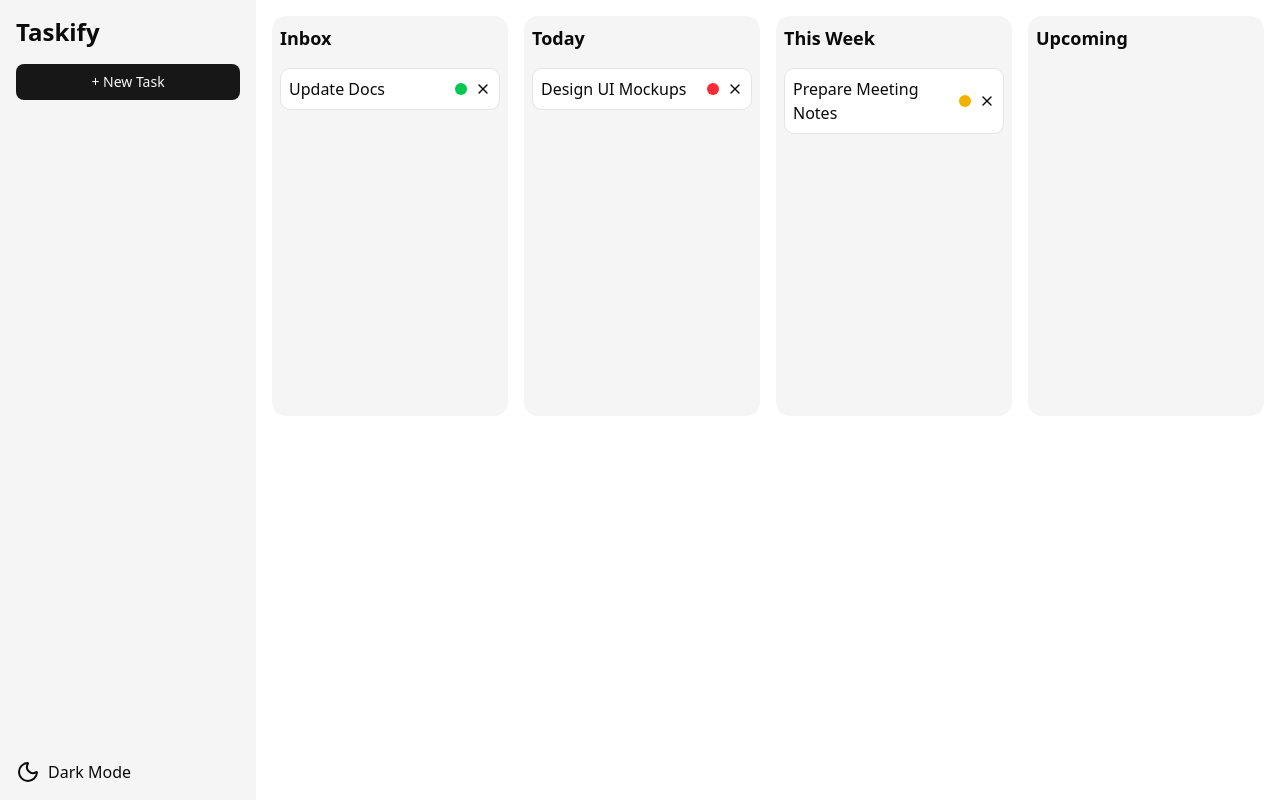
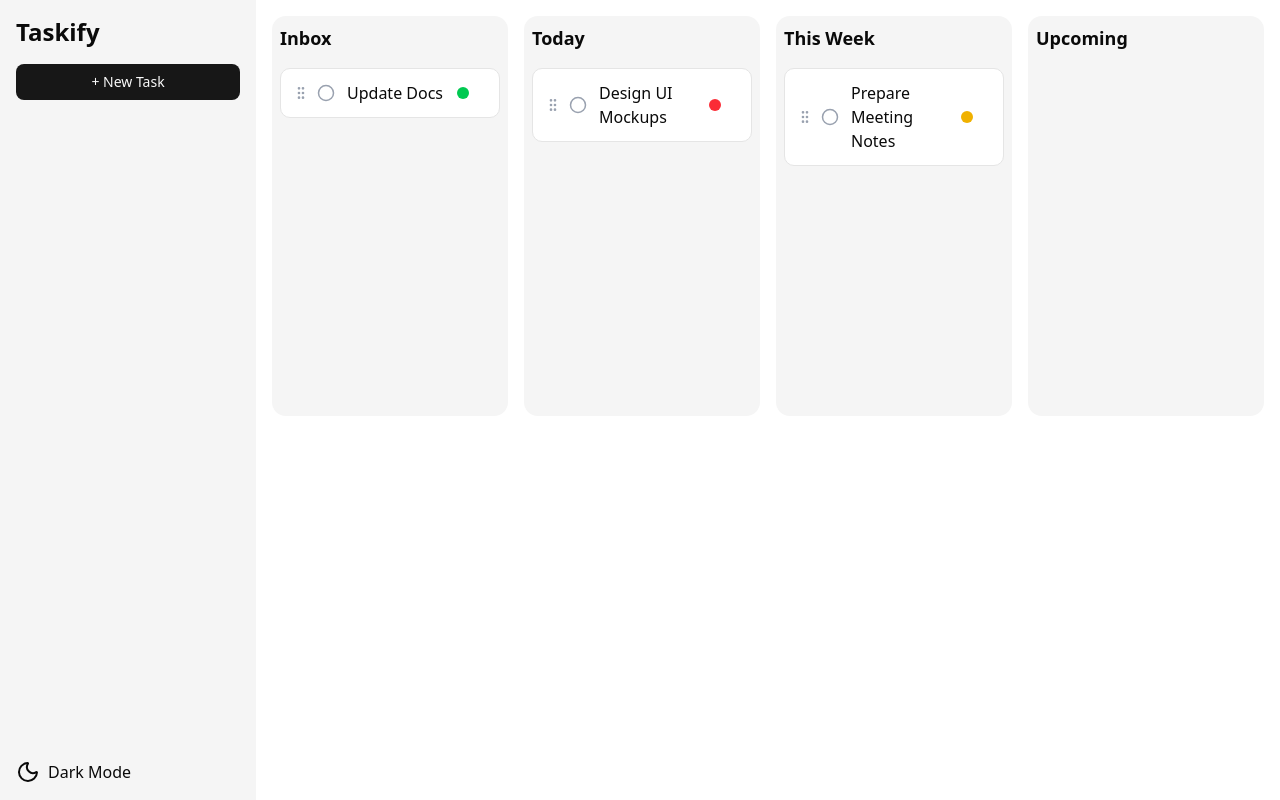
Before and after one commit to felipeudw/taskify, a React (Vite) app in the folder frontend/: page / in a window 1280 px wide. Built offline with nearby package versions, Linux system fonts and the light colour scheme.

Commit message:
add task drag-and-drop with reordering and toggle completion functionality

```diff
--- a/frontend/src/features/board/Board.tsx
+++ b/frontend/src/features/board/Board.tsx
@@ -1,9 +1,16 @@
-import {DndContext, closestCorners, type DragEndEvent} from '@dnd-kit/core';
+import {useState, useMemo} from 'react';
+import {
+    DndContext,
+    closestCorners,
+    DragOverlay,
+    type DragEndEvent,
+} from '@dnd-kit/core';
 import BoardColumn from './BoardColumn';
+import TaskCard from './TaskCard';
 import {useTaskStore} from '../../store/useTaskStore';
-import type {ColumnType} from "@/types/task.ts";
+import type {Task} from '../../types/task';
 
-const columns: Array<{ id: ColumnType, title: string }> = [
+const columns = [
     {id: 'inbox', title: 'Inbox'},
     {id: 'today', title: 'Today'},
     {id: 'week', title: 'This Week'},
@@ -11,23 +18,79 @@ const columns: Array<{ id: ColumnType, title: string }> = [
 ];
 
 export default function Board() {
-    const moveTask = useTaskStore((state) => state.moveTask);
+    // ✅ Select tasks and actions once
+    const tasks = useTaskStore((s) => s.tasks);
+    const moveTask = useTaskStore((s) => s.moveTask);
+    const reorderTask = useTaskStore((s) => s.reorderTask);
+
+    const [activeId, setActiveId] = useState<string | null>(null);
+
+    const handleDragStart = (event: any) => {
+        setActiveId(event.active.id as string);
+    };
 
     const handleDragEnd = (event: DragEndEvent) => {
         const {active, over} = event;
-        if (!over || active.id === over.id) return;
+        setActiveId(null);
 
-        const newColumn = over.id as ColumnType; // Droppable ID → ColumnType
-        moveTask(active.id as string, newColumn);
+        if (!over) return;
+
+        const activeId = active.id as string;
+        const overId = over.id as string;
+        if (activeId === overId) return;
+
+        const activeTask = tasks.find((t) => t.id === activeId);
+        if (!activeTask) return;
+
+        const overTask = tasks.find((t) => t.id === overId);
+
+        if (overTask) {
+            // ✅ Reorder inside the same column
+            if (activeTask.column === overTask.column) {
+                const columnTasks = tasks.filter((t) => t.column === activeTask.column);
+                const oldIndex = columnTasks.findIndex((t) => t.id === activeId);
+                const newIndex = columnTasks.findIndex((t) => t.id === overId);
+                reorderTask(oldIndex, newIndex, activeTask.column);
+            } else {
+                // ✅ Move to another column
+                moveTask(activeId, overTask.column);
+            }
+        } else {
+            // ✅ Dropped on a column container
+            if (overId !== activeTask.column) {
+                moveTask(activeId, overId as any);
+            }
+        }
     };
 
+    const handleDragCancel = () => setActiveId(null);
+
+    const activeTask: Task | undefined = useMemo(
+        () => (activeId ? tasks.find((t) => t.id === activeId) : undefined),
+        [activeId, tasks]
+    );
+
     return (
-        <DndContext collisionDetection={closestCorners} onDragEnd={handleDragEnd}>
+        <DndContext
+            collisionDetection={closestCorners}
+            onDragStart={handleDragStart}
+            onDragEnd={handleDragEnd}
+            onDragCancel={handleDragCancel}
+        >
             <div className="flex gap-4">
                 {columns.map((col) => (
-                    <BoardColumn key={col.id} columnId={col.id as ColumnType} title={col.title}/>
+                    <BoardColumn key={col.id} columnId={col.id as any} title={col.title}/>
                 ))}
             </div>
+
+            {/* ✅ Drag overlay for smooth preview */}
+            <DragOverlay>
+                {activeTask ? (
+                    <div className="pointer-events-none opacity-90 scale-105 shadow-lg">
+                        <TaskCard task={activeTask} dragging/>
+                    </div>
+                ) : null}
+            </DragOverlay>
         </DndContext>
     );
 }
--- a/frontend/src/features/board/BoardColumn.tsx
+++ b/frontend/src/features/board/BoardColumn.tsx
@@ -1,7 +1,8 @@
+import {SortableContext, verticalListSortingStrategy} from '@dnd-kit/sortable';
 import {useTaskStore} from '../../store/useTaskStore';
 import TaskCard from './TaskCard';
 import type {ColumnType} from '../../types/task';
-import {useMemo} from 'react';
+import {useMemo} from "react";
 import {useDroppable} from "@dnd-kit/core";
 
 interface Props {
@@ -10,13 +11,18 @@ interface Props {
 }
 
 export default function BoardColumn({columnId, title}: Props) {
-    const {setNodeRef} = useDroppable({id: columnId});
-
-    // Subscribe only to `tasks` to trigger updates when store changes
     const allTasks = useTaskStore((state) => state.tasks);
 
-    // Filter inside useMemo (cheap for small arrays)
-    const tasks = useMemo(() => allTasks.filter((t) => t.column === columnId), [allTasks, columnId]);
+    // Memoize filtered tasks
+    const tasks = useMemo(
+        () => allTasks.filter((t) => t.column === columnId),
+        [allTasks, columnId]
+    );
+
+    // Memoize item IDs for SortableContext
+    const itemIds = useMemo(() => tasks.map((t) => t.id), [tasks]);
+
+    const {setNodeRef} = useDroppable({id: columnId});
 
     return (
         <div
@@ -24,9 +30,11 @@ export default function BoardColumn({columnId, title}: Props) {
             className="w-64 bg-muted rounded-xl p-2 flex flex-col gap-2 min-h-[400px]"
         >
             <h2 className="font-bold text-lg mb-2">{title}</h2>
-            {tasks.map((task) => (
-                <TaskCard key={task.id} task={task}/>
-            ))}
+            <SortableContext items={itemIds} strategy={verticalListSortingStrategy}>
+                {tasks.map((task) => (
+                    <TaskCard key={task.id} task={task}/>
+                ))}
+            </SortableContext>
         </div>
     );
 }
--- a/frontend/src/features/board/TaskCard.tsx
+++ b/frontend/src/features/board/TaskCard.tsx
@@ -1,13 +1,28 @@
-import {useDraggable} from '@dnd-kit/core';
 import type {Task} from '../../types/task';
-import {X} from 'lucide-react';
+import {GripVertical, Trash2, CheckCircle, Circle} from 'lucide-react';
 import {useTaskStore} from '../../store/useTaskStore';
+import {cn} from '../../lib/utils';
+import {useSortable} from "@dnd-kit/sortable";
+import {CSS} from '@dnd-kit/utilities';
 
-export default function TaskCard({task}: { task: Task }) {
+interface TaskCardProps {
+    task: Task;
+    dragging?: boolean;
+}
+
+export default function TaskCard({task, dragging = false}: TaskCardProps) {
     const deleteTask = useTaskStore((s) => s.deleteTask);
-    const {attributes, listeners, setNodeRef, transform} = useDraggable({id: task.id});
+    const toggleDone = useTaskStore((s) => s.toggleDone);
 
-    const style = transform ? {transform: `translate(${transform.x}px, ${transform.y}px)`} : undefined;
+    const {attributes, listeners, setNodeRef, transform, transition} = useSortable({
+        id: task.id,
+    });
+
+    const style = {
+        transform: CSS.Transform.toString(transform),
+        transition,
+    };
+
     const color =
         task.priority === 'high'
             ? 'bg-red-500'
@@ -18,25 +33,61 @@ export default function TaskCard({task}: { task: Task }) {
     return (
         <div
             ref={setNodeRef}
-            {...listeners}
-            {...attributes}
             style={style}
-            className="bg-background border rounded-lg p-2 flex justify-between items-center cursor-grab"
+            className={cn(
+                'relative group bg-background border rounded-lg p-3 flex items-center justify-between transition',
+                dragging ? 'cursor-grabbing' : 'hover:shadow-md'
+            )}
         >
-            <div>
-                <h3 className="font-medium">{task.title}</h3>
-                {task.dueDate && <p className="text-xs text-gray-500">{task.dueDate}</p>}
-            </div>
+            {/* Left: Drag handle + Done button */}
             <div className="flex items-center gap-2">
-                <span className={`w-3 h-3 rounded-full ${color}`}></span>
+                {!dragging && (
+                    <button
+                        {...listeners}
+                        {...attributes}
+                        className="cursor-grab text-gray-400 hover:text-gray-600"
+                    >
+                        <GripVertical size={16}/>
+                    </button>
+                )}
+
                 <button
                     onClick={(e) => {
+                        e.stopPropagation();
+                        toggleDone(task.id);
+                    }}
+                    className="transition-opacity"
+                >
+                    {task.done ? (
+                        <CheckCircle size={18} className="text-green-600"/>
+                    ) : (
+                        <Circle size={18} className="text-gray-400 hover:text-green-500"/>
+                    )}
+                </button>
+            </div>
+
+            {/* Title */}
+            <div className="flex-1 px-3">
+                <h3 className={cn('font-medium', task.done && 'line-through text-gray-400')}>
+                    {task.title}
+                </h3>
+            </div>
+
+            {/* Priority dot */}
+            <span className={`w-3 h-3 rounded-full ${color}`}></span>
+
+            {/* Delete button */}
+            {!dragging && (
+                <button
+                    onClick={(e) => {
+                        e.stopPropagation();
                         deleteTask(task.id);
                     }}
+                    className="opacity-0 group-hover:opacity-100 transition-opacity text-red-500 hover:text-red-700"
                 >
-                    <X size={16}/>
+                    <Trash2 size={18}/>
                 </button>
-            </div>
+            )}
         </div>
     );
 }
--- a/frontend/src/features/boards/BoardPage.tsx
+++ /dev/null
@@ -1,10 +0,0 @@
-const BoardPage = () => {
-    return (
-        <div className="p-4">
-            <h2 className="text-xl font-semibold">Your Boards</h2>
-            <p>Coming soon...</p>
-        </div>
-    );
-};
-
-export default BoardPage;
--- a/frontend/src/store/useTaskStore.ts
+++ b/frontend/src/store/useTaskStore.ts
@@ -9,6 +9,8 @@ interface TaskStore {
     moveTask: (taskId: string, newColumn: ColumnType) => void;
     deleteTask: (taskId: string) => void;
     getTasksByColumn: (column: ColumnType) => Task[];
+    toggleDone: (taskId: string) => void;
+    reorderTask: (fromIndex: number, toIndex: number, columnId: ColumnType) => void;
 }
 
 export const useTaskStore = create<TaskStore>()(
@@ -25,13 +27,34 @@ export const useTaskStore = create<TaskStore>()(
                 })),
             moveTask: (taskId, newColumn) =>
                 set((state) => ({
-                    tasks: state.tasks.map((t) => (t.id === taskId ? {...t, column: newColumn} : t)),
+                    tasks: state.tasks.map((t) =>
+                        t.id === taskId ? {...t, column: newColumn} : t
+                    ),
                 })),
             deleteTask: (taskId) =>
                 set((state) => ({
                     tasks: state.tasks.filter((t) => t.id !== taskId),
                 })),
             getTasksByColumn: (column) => get().tasks.filter((t) => t.column === column),
+            toggleDone: (taskId) =>
+                set((state) => ({
+                    tasks: state.tasks.map((t) =>
+                        t.id === taskId ? {...t, done: !t.done} : t
+                    ),
+                })),
+            reorderTask: (fromIndex, toIndex, columnId) =>
+                set((state) => {
+                    const tasksInColumn = state.tasks.filter((t) => t.column === columnId);
+                    const taskToMove = tasksInColumn[fromIndex];
+                    if (!taskToMove) return state;
+
+                    const updatedColumnTasks = [...tasksInColumn];
+                    updatedColumnTasks.splice(fromIndex, 1);
+                    updatedColumnTasks.splice(toIndex, 0, taskToMove);
+
+                    const remainingTasks = state.tasks.filter((t) => t.column !== columnId);
+                    return {tasks: [...remainingTasks, ...updatedColumnTasks]};
+                }),
         }),
         {name: 'taskify-store'}
     )
--- a/frontend/src/types/task.ts
+++ b/frontend/src/types/task.ts
@@ -7,4 +7,5 @@ export interface Task {
     priority: 'low' | 'medium' | 'high';
     dueDate?: string;
     column: ColumnType;
+    done?: boolean;
 }
```
